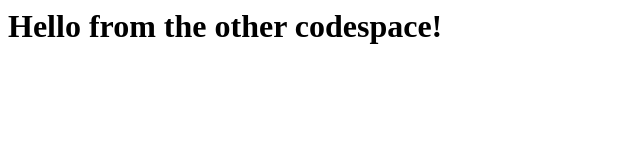
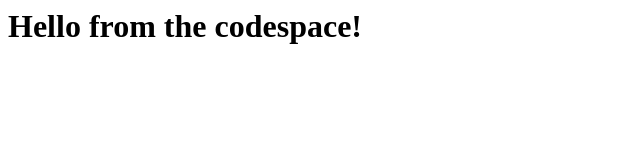
Before and after one commit to Ai-Labs-US/skills-code-with-codespaces, a plain HTML site: page index.html in a window 1280 px wide. Shown: the whole page, without its empty margins (0-640 px from the left). Drawn offline with Linux system fonts and the light colour scheme.

Commit message:
Adding hello from the codespace!

```diff
--- a/index.html
+++ b/index.html
@@ -1,3 +1,3 @@
 <html>
-  <h1>Hello from the other codespace!</h1>
+  <h1>Hello from the codespace!</h1>
 </html>
```
